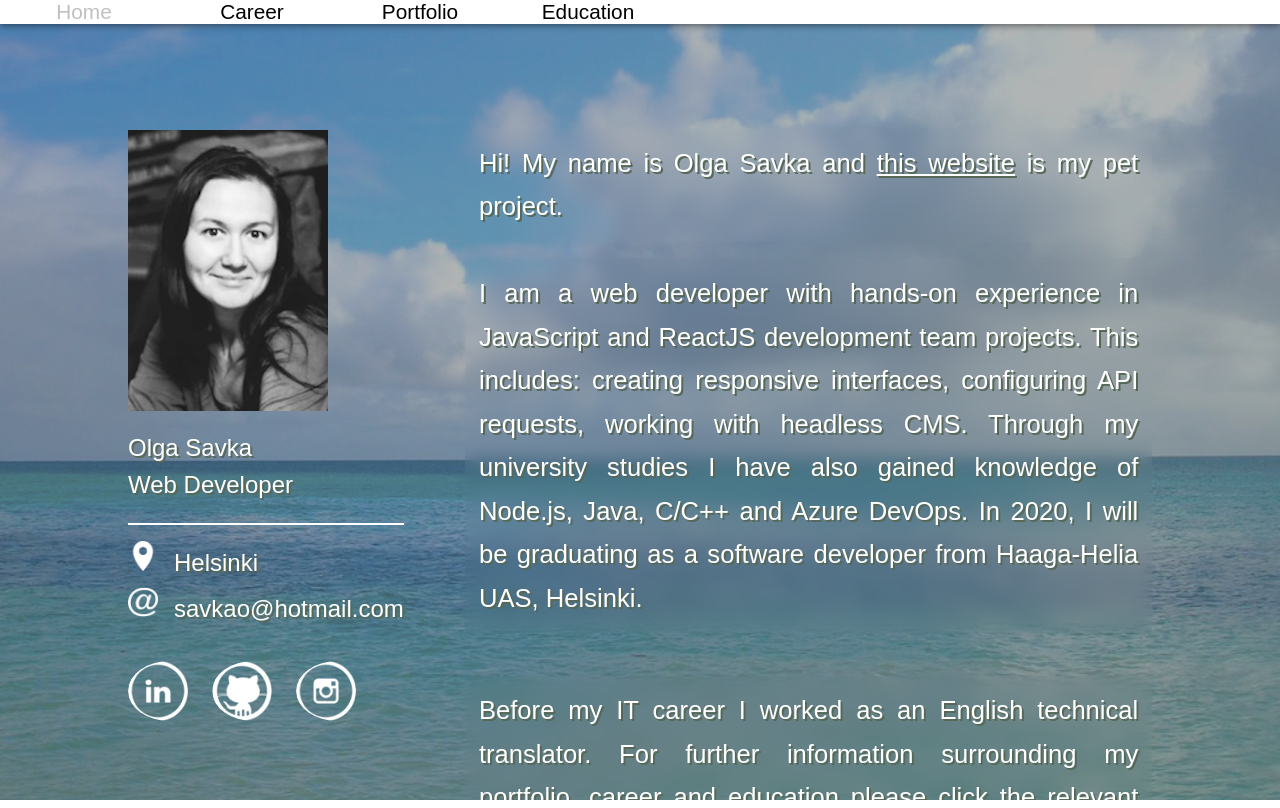
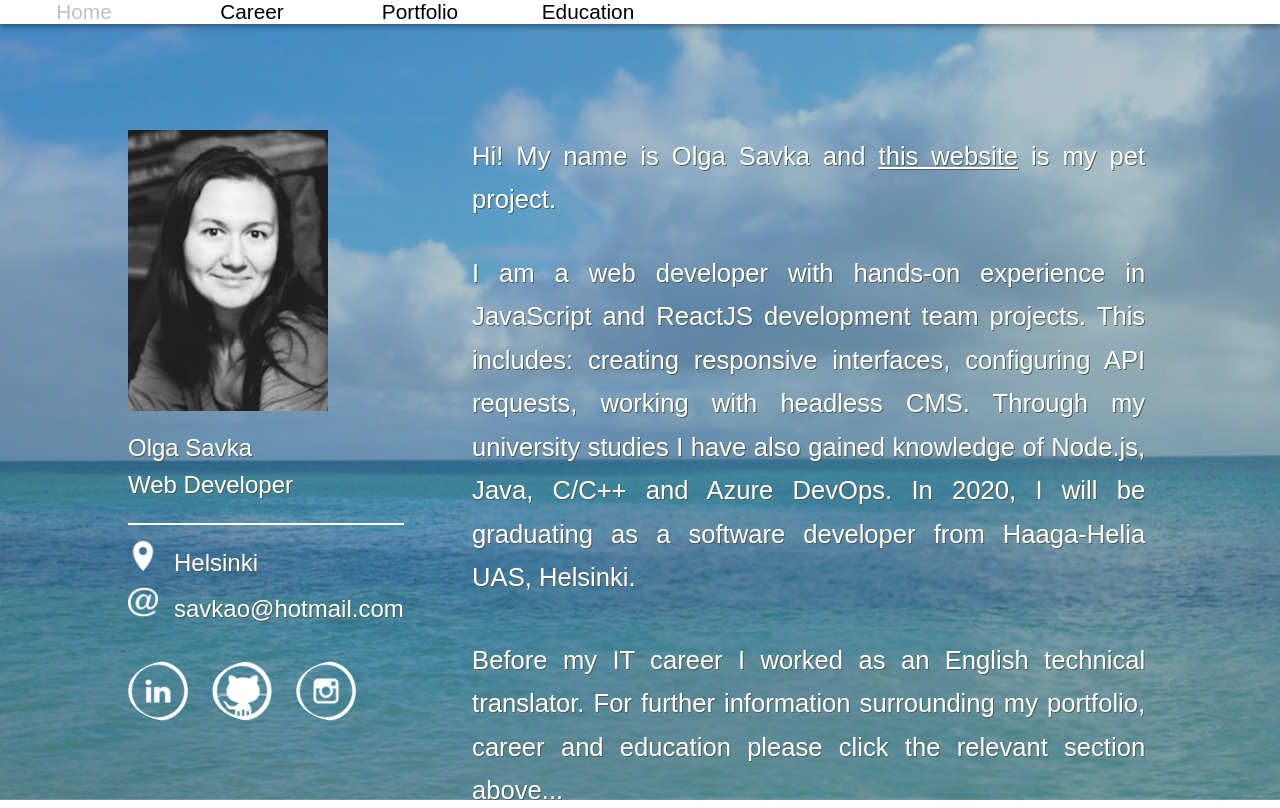
Before and after one commit to OlSavMe/Earlier-CV-Website, a React (Create React App) app: page / in a window 1280 px wide. Built offline with nearby package versions, Linux system fonts and the light colour scheme; a web font is replaced by a local one.

Commit message:
background layer color for home, palette modified

```diff
--- a/src/pages/Career.js
+++ b/src/pages/Career.js
@@ -38,7 +38,7 @@ export default function Career() {
         <section className="white">
           <svg xmlns="http://www.w3.org/2000/svg" viewBox="0 0 1440 320">
             <path
-              fill="#7c9ec3"
+              fill="#83b0d8"
               fillOpacity="1"
               d="M0,160L80,160C160,160,320,160,480,170.7C640,181,800,203,960,197.3C1120,192,1280,160,1360,144L1440,128L1440,320L1360,320C1280,320,1120,320,960,320C800,320,640,320,480,320C320,320,160,320,80,320L0,320Z"
             ></path>
--- a/src/pages/Education.js
+++ b/src/pages/Education.js
@@ -35,7 +35,7 @@ export default function Education() {
           <h2>
             Business Information Technologies, <br /> Haaga Helia UAS, Helsinki{" "}
             <br />
-            2017-2020 (257 cr GPA 4.08/5)
+            2017-2020 (263 cr GPA 4.08/5)
           </h2>
           <h2>
             Linguistics and Intercultural Communication, <br /> Tver State
--- a/src/pages/Front.js
+++ b/src/pages/Front.js
@@ -56,6 +56,7 @@ export default function Front() {
           </div>
         </div>
         <section className="hash">
+          <div>
             <p>
               Hi! My name is Olga Savka and{" "}
               <a
@@ -68,21 +69,21 @@ export default function Front() {
               is my pet project.
             </p>
             <p>
-            {" "}
               I am a web developer with hands-on experience in JavaScript and
               ReactJS development team projects. This includes: creating
               responsive interfaces, configuring API requests, working with
               headless CMS. Through my university studies I have also gained
-            knowledge of Node.js, Java, C/C++ and Azure DevOps. In 2020, I will
-            be graduating as a software developer from Haaga-Helia UAS,
+              knowledge of Node.js, Java, C/C++ and Azure DevOps. In 2020, I
+              will be graduating as a software developer from Haaga-Helia UAS,
               Helsinki.
             </p>
             <p>
               {" "}
-            Before my IT career I worked as an English technical translator. For
-            further information surrounding my portfolio, career and education
-            please click the relevant section above...
+              Before my IT career I worked as an English technical translator.
+              For further information surrounding my portfolio, career and
+              education please click the relevant section above...
             </p>
+          </div>
         </section>
         <section className="empty"></section>
       </div>
--- a/src/styles/CareerStyles.scss
+++ b/src/styles/CareerStyles.scss
@@ -21,7 +21,7 @@
     position: fixed;
     overflow: scroll;
     margin: 4em auto 0;
-    padding: 6% 0;
+    padding-top: 6%;
 
     h1,
     h2,
@@ -33,7 +33,7 @@
     @include phone {
       position: relative;
       margin: auto;
-      padding: 8% 0 0;
+      padding-top: 6%;
     }
 
     section {
@@ -41,7 +41,7 @@
       @include flex-col-nowrap;
       justify-content: center;
       align-items: center;
-      padding: 2% 15%;
+      padding: 2% 7%;
       font-size: 1.5rem;
       text-align: center;
 
@@ -83,7 +83,7 @@
 
     section:first-of-type {
       span {
-        padding: 3%;
+        padding: 2%;
       }
     }
 
@@ -92,7 +92,7 @@
     }
 
     .white {
-      padding: 3% 0 0;
+      padding: 0;
       background: white !important;
       .white > svg {
         display: block;
--- a/src/styles/EducationStyles.scss
+++ b/src/styles/EducationStyles.scss
@@ -60,7 +60,7 @@
       justify-content: space-evenly;
       align-items: center;
       margin-bottom: 2rem;
-      margin-top: 7em;
+      margin-top: 5em;
 
       @include phone {
         @include flex-col-nowrap;
--- a/src/styles/FrontStyles.scss
+++ b/src/styles/FrontStyles.scss
@@ -15,15 +15,15 @@
     position: fixed;
     top: 0;
     left: 0;
-    opacity: 0.8;
+    // opacity: 0.9;
     z-index: -100;
   }
 
   .container {
+    color: white;
     width: 100%;
     flex: 1;
     @include flex-row-wrap;
-    color: white;
     position: fixed;
     margin: auto;
     left: 0;
@@ -33,14 +33,14 @@
     scroll-behavior: smooth;
     padding: 10%;
     height: 100%;
-    background: rgba(17, 9, 9, 0.3);
+    background: rgba(70, 100, 117, 0.4);
 
     @include phone {
       @include flex-col-nowrap;
       position: relative;
-      width: 98%;
+      width: 99%;
       padding: 4%;
-      background: rgba(0, 0, 0, 0.4);
+      background: rgba(70, 100, 117, 0.5);
     }
 
     .profile {
@@ -78,7 +78,7 @@
         }
 
         h2 {
-          text-shadow: rgb(87, 104, 87) 2px 2px;
+          text-shadow: rgb(78, 93, 78) 1px 1px;
           list-style-type: none;
           margin: 0;
           font-weight: normal;
@@ -98,7 +98,7 @@
         }
 
         h3 {
-          text-shadow: rgb(87, 104, 87) 2px 2px;
+          text-shadow: rgb(78, 93, 78) 1px 1px;
           list-style-type: none;
           margin: 0;
           font-weight: normal;
@@ -182,11 +182,12 @@
         font-size: 1.5rem;
       }
 
+      > div {
         p {
-        text-shadow: rgb(87, 104, 87) 2px 2px;
-        backdrop-filter: blur(9px);
+          backdrop-filter: blur(1px);
+          text-shadow: rgb(78, 93, 78) 1px 1px;
           margin-top: 1rem;
-        padding: 2%;
+          padding: 1%;
           &:first-child {
             margin: 0;
           }
@@ -195,9 +196,10 @@
           }
         }
       }
+    }
 
     .empty {
-      min-height: 1300px;
+      min-height: 50em;
     }
   }
 }
--- a/src/styles/PortfolioStyles.scss
+++ b/src/styles/PortfolioStyles.scss
@@ -34,7 +34,7 @@
 
       h1 {
         color: $dark;
-        padding: 1rem;
+        // padding: 1rem;
         font-size: 1.7rem;
         @include phone {
           font-size: 1.3rem;
--- a/src/styles/indexStyles.scss
+++ b/src/styles/indexStyles.scss
@@ -95,12 +95,8 @@
 $egg-plant: #49494b;
 $egg-plant-pale: #5b5b61;
 $wheat: #dfd8c8;
-// $very-dark-gray: #040404;
 $very-dark-gray: #141d2e;
-// $nav-selected: #a39274;
 $nav-selected: #c0c0c0;
-// $violet: #aba9bb;
-
-$heaven: #b0dbec;
 $dark: #2a2e43;
-$violet: #7c9ec3;
+// $violet: #7c9ec3;
+$violet: #83b0d8;
--- a/src/styles/selectStyles.js
+++ b/src/styles/selectStyles.js
@@ -2,7 +2,7 @@ const selectStyles = {
   option: (provided, state) => ({
     ...provided,
     borderBottom: "1px #040404",
-    color: state.isSelected ? "#7c9ec3" : "#040404",
+    color: state.isSelected ? "#83b0d8" : "#040404",
     padding: 10,
     fontSize: "1.2rem",
     backgroundColor: state.isSelected ? "#e4e5e7" : "white",
```
Also changed, not shown: 8 other files (tests, documents, lock files or other folders). Lines whose indentation alone changed are shown as unchanged.
